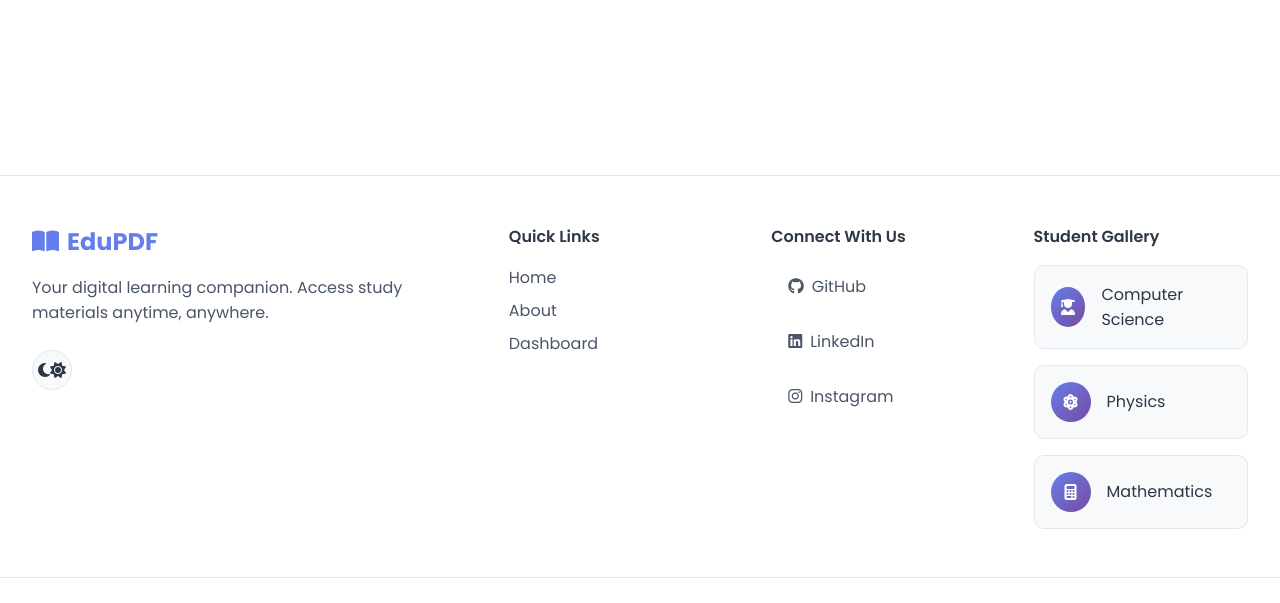
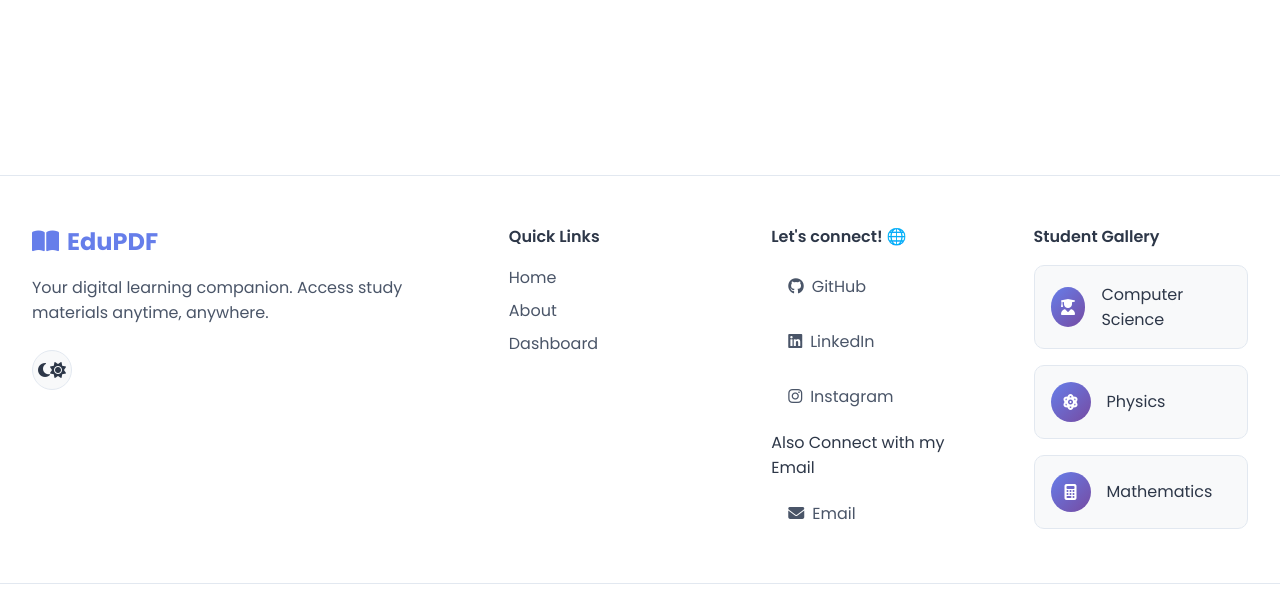
Before and after one commit to sumit7366/EduPDF, a Flask app: page /about in a window 1280 px wide. Shown: the part 817-1420 px from the top of the page. Run offline with Flask 3, Linux system fonts and the light colour scheme; data comes from the database, SQL or seed files in the repository.

Commit message:
Update base.html

```diff
--- a/templates/base.html
+++ b/templates/base.html
@@ -126,7 +126,7 @@
             </div>
 
             <div class="footer-section">
-                <h4>Connect With Us</h4>
+                <h4>Let's connect! 🌐</h4>
                 <div class="social-links">
                     <a href="https://github.com/sumit7366" target="_blank" class="social-link github">
                         <i class="fab fa-github"></i>
@@ -139,6 +139,12 @@
                     <a href="https://instagram.com/9._sumit" target="_blank" class="social-link instagram">
                         <i class="fab fa-instagram"></i>
                         Instagram
+                    </a>
+                    <p>Also Connect with my Email</p>
+
+                    <a href="mailto:your-email@example.com" class="social-link email">
+                        <i class="fas fa-envelope"></i>
+                        Email
                     </a>
                     <!-- <a href="https://twitter.com" target="_blank" class="social-link twitter">
                         <i class="fab fa-twitter"></i>
```
